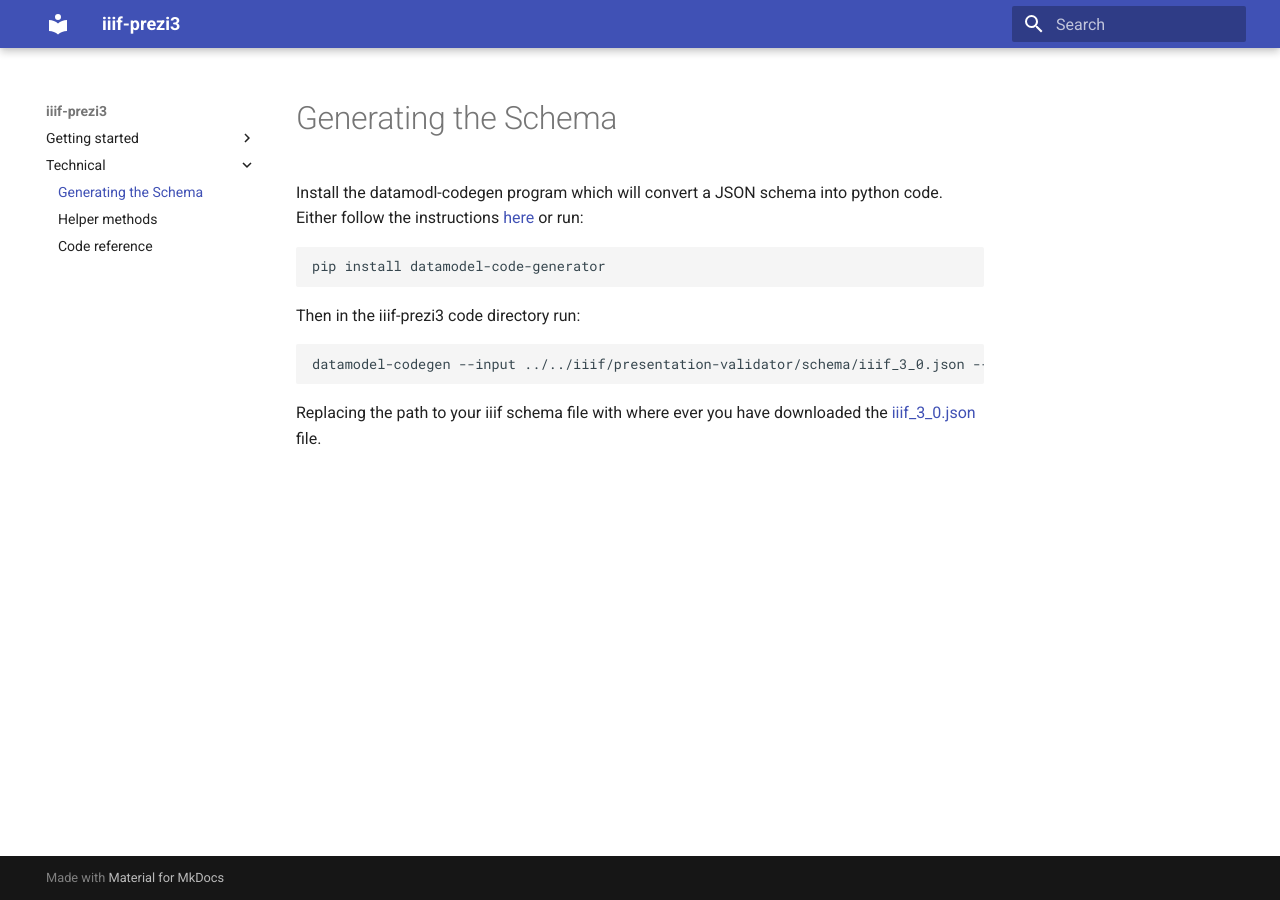
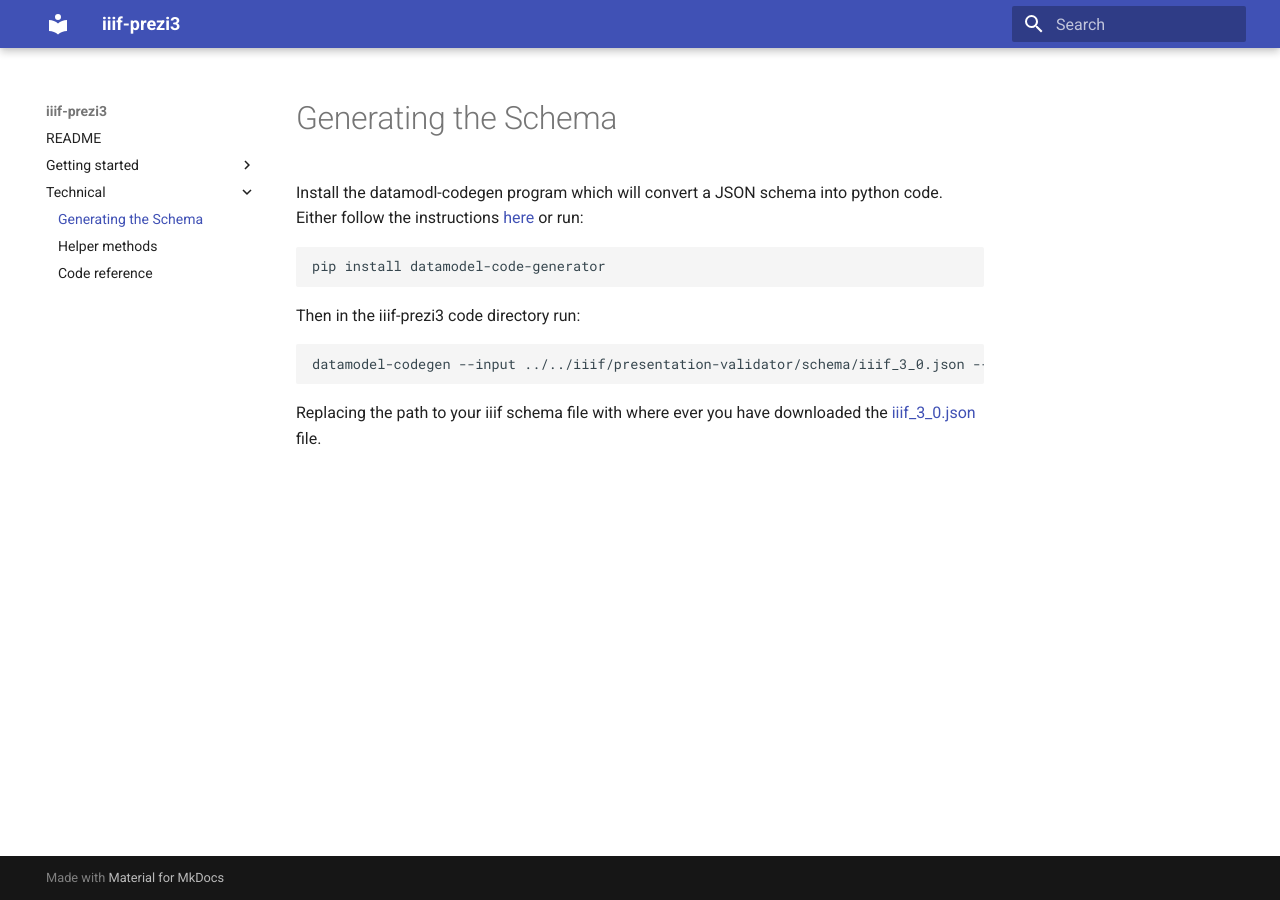
Before and after one commit to iiif-prezi/iiif-prezi3, an MkDocs documentation site: the page built from docs/generate-schema.md, in a window 1280 px wide. Built offline with MkDocs 1.6.1 and Material for MkDocs 9.7.7, drawn with Linux system fonts in a browser that asks for light colours.

Commit message:
Add readme to docs nav

```diff
--- a/mkdocs.yml
+++ b/mkdocs.yml
@@ -1,6 +1,7 @@
 site_name: iiif-prezi3
 
 nav:
+    - 'README': README.md
     - 'Getting started':
         - 'Using iiifprezi3 without helper methods': 'getting-started-using-iiifprezi3-without-helpermethods.md'
         - 'add-reference-to-manifest-inside-a-collection.md'
```
